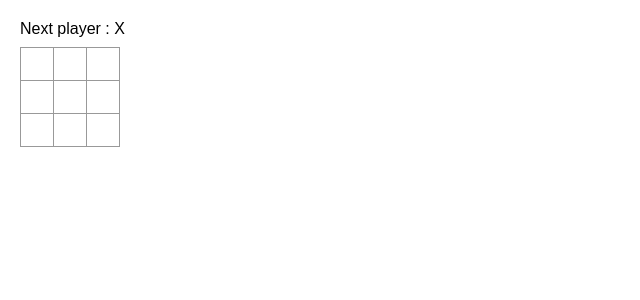
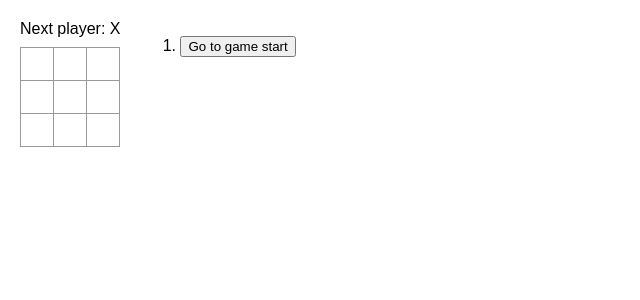
Before and after one commit to its-me-ojas/tic-tac-toe, a React (Create React App) app in the folder src/: page / in a window 1280 px wide. Shown: the top 300 px of the page, without its empty margins (0-640 px from the left). Built offline with nearby package versions, Linux system fonts and the light colour scheme.

Commit message:
time travel

```diff
--- a/src/App.jsx
+++ b/src/App.jsx
@@ -1,34 +1,33 @@
-import { useState } from "react";
+import { useState } from 'react';
 
-function Square({ value, onSquareClick }) {
-
-  // const [value, setValue] = useState(null);
-
-  // function handleClick() {
-  //   // console.log('button clicked!');
-  //   setValue('X')
-  // }
-  return <button className="square" onClick={onSquareClick}>{value}</button>
+function Square({value, onSquareClick}) {
+  return (
+    <button className="square" onClick={onSquareClick}>
+      {value}
+    </button>
+  );
 }
 
-export default function Board() {
-  const [xIsNext, setXIsNext] = useState(true)
-  const [squares, setSquares] = useState(Array(9).fill(null))
+function Board({ xIsNext, squares, onPlay }) {
+  function handleClick(i) {
+    if (calculateWinner(squares) || squares[i]) {
+      return;
+    }
+    const nextSquares = squares.slice();
+    if (xIsNext) {
+      nextSquares[i] = 'X';
+    } else {
+      nextSquares[i] = 'O';
+    }
+    onPlay(nextSquares);
+  }
 
-  const winner = calculateWinner(squares)
-  let status
-  if (winner) status = "Winner : " + winner
-  else status = "Next player : " + (xIsNext ? "X" : "O")
-
-  function handleClick(i) {
-    if (squares[i] || calculateWinner(squares))
-      return;
-    const nextSquare = squares.slice()
-    if (xIsNext)
-      nextSquare[i] = "X"
-    else nextSquare[i] = "O"
-    setSquares(nextSquare)
-    setXIsNext(!xIsNext)
+  const winner = calculateWinner(squares);
+  let status;
+  if (winner) {
+    status = 'Winner: ' + winner;
+  } else {
+    status = 'Next player: ' + (xIsNext ? 'X' : 'O');
   }
 
   return (
@@ -50,7 +49,51 @@
         <Square value={squares[8]} onSquareClick={() => handleClick(8)} />
       </div>
     </>
-  )
+  );
+}
+
+export default function Game() {
+  const [xIsNext, setXIsNext] = useState(true);
+  const [history, setHistory] = useState([Array(9).fill(null)]);
+  const [currentMove, setCurrentMove] = useState(0);
+  const currentSquares = history[currentMove];
+
+  function handlePlay(nextSquares) {
+    const nextHistory = [...history.slice(0, currentMove + 1), nextSquares];
+    setHistory(nextHistory);
+    setCurrentMove(nextHistory.length - 1);
+    setXIsNext(!xIsNext);
+  }
+
+  function jumpTo(nextMove) {
+    setCurrentMove(nextMove);
+    setXIsNext(nextMove % 2 === 0);
+  }
+
+  const moves = history.map((squares, move) => {
+    let description;
+    if (move > 0) {
+      description = 'Go to move #' + move;
+    } else {
+      description = 'Go to game start';
+    }
+    return (
+      <li key={move}>
+        <button onClick={() => jumpTo(move)}>{description}</button>
+      </li>
+    );
+  });
+
+  return (
+    <div className="game">
+      <div className="game-board">
+        <Board xIsNext={xIsNext} squares={currentSquares} onPlay={handlePlay} />
+      </div>
+      <div className="game-info">
+        <ol>{moves}</ol>
+      </div>
+    </div>
+  );
 }
 
 function calculateWinner(squares) {
@@ -62,11 +105,13 @@
     [1, 4, 7],
     [2, 5, 8],
     [0, 4, 8],
-    [2, 4, 6]
-  ]
+    [2, 4, 6],
+  ];
   for (let i = 0; i < lines.length; i++) {
-    const [a, b, c] = lines[i]
-    if (squares[a] && squares[a] === squares[b] && squares[a] === squares[c])
-      return squares[a]
+    const [a, b, c] = lines[i];
+    if (squares[a] && squares[a] === squares[b] && squares[a] === squares[c]) {
+      return squares[a];
+    }
   }
+  return null;
 }
```
